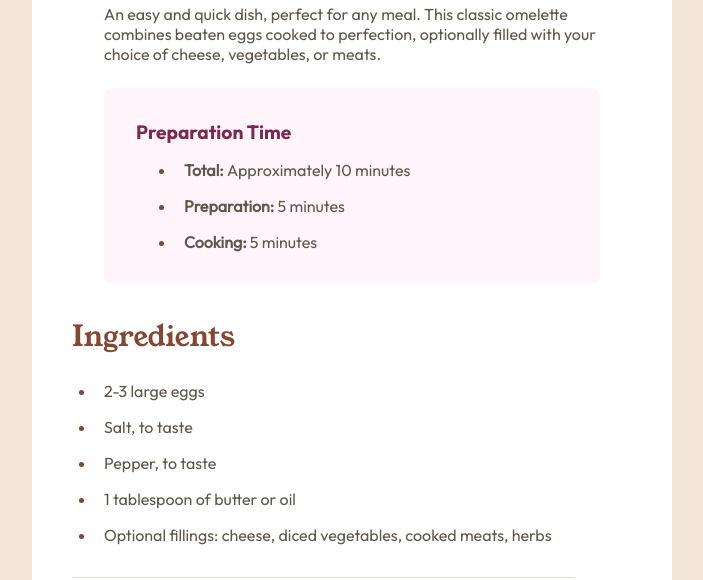
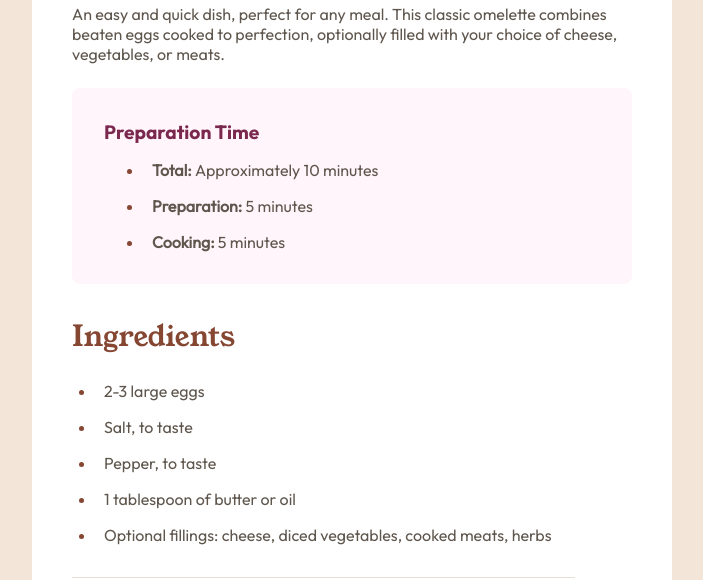
Before and after one commit to Ghozy165/Recipe-page, a plain HTML site: page index.html in a window 1280 px wide. Shown: the part 520-1100 px from the top of the page, without its empty margins (288-991 px from the left). Drawn offline with Linux system fonts and the light colour scheme.

Commit message:
Update style.css

```diff
--- a/style.css
+++ b/style.css
@@ -210,7 +210,7 @@ td {
     .image img {
         border-radius: 1rem;
     }
-    .container-content {
+    .container-content, .container-header {
         margin: 0;
     }
 
```
